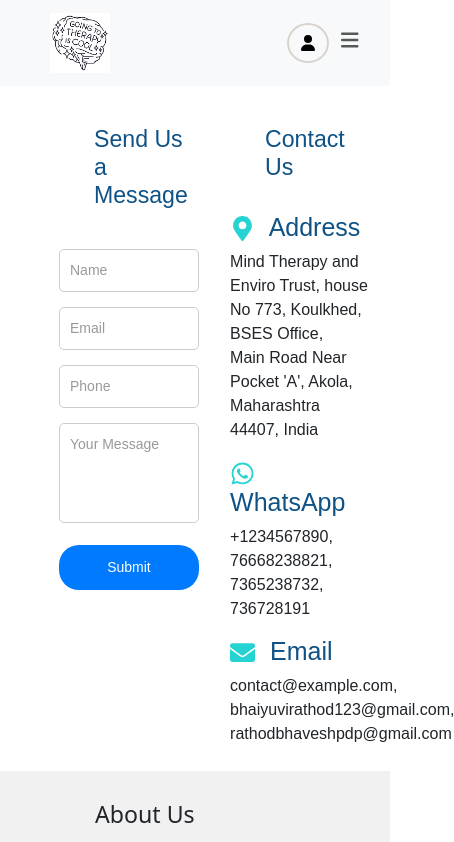
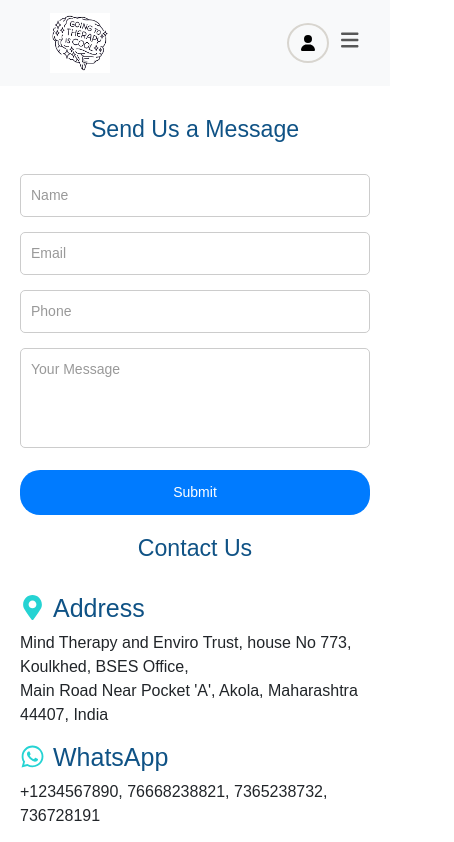
Before and after one commit to prathameshkhandare/Connectcounsellor, a React (Vite) app in the folder Client/: page /contact in a window 390 px wide. Shown: the top 842 px of the page, 454 px wide, since content can reach past the window. Built offline with nearby package versions, Linux system fonts and the light colour scheme; no server answers.

Commit message:
Update Aboutus and Contactus components and styles, add images

```diff
--- a/Client/src/Components/Stylesheets/Aboutus.css
+++ b/Client/src/Components/Stylesheets/Aboutus.css
@@ -7,33 +7,75 @@
 .slogan-section {
   text-align: center;
   margin-bottom: 40px;
+  margin-top: 20px;
 }
 
 .aboutus-section {
   display: flex;
-    margin-bottom: 40px;
+  flex-wrap: wrap;
+  margin-bottom: 60px;
 }
 
-  .aboutus-left {
-    flex: 1;
-    padding-right: 20px;
+.aboutus-left, .aboutus-right {
+  flex: 1 1 100%;
+  padding: 20px;
 }
 
-  .aboutus-right {
-    flex: 1;
-    padding-left: 20px;
-  }
-
-  .aboutus-right img {
+.aboutus-left-img, .aboutus-right-img {
   width: 100%;
   max-width: 100%;
   height: auto;
+  margin: 0 auto;
+  display: block;
 }
 
 .aboutus-section h3 {
   color: #0f5285;
+
 }
 
 .aboutus-section p {
   line-height: 1.6;
+  text-align: justify;
+  margin: 0 auto;
+  width: 80%;
 }
+
+.thought-section {
+  background-color: #f0f0f0; /* Different background color */
+  padding: 80px 60px;
+  text-align: center;
+  height: 300px;
+
+  margin-top: 40px;
+}
+
+.thought-section p {
+  font-size: 1.2em;
+  line-height: 1.6;
+  margin: 0;
+}
+
+/* Responsive Styles */
+@media (min-width: 768px) {
+  .aboutus-section {
+    flex-wrap: nowrap;
+  }
+
+  .aboutus-left, .aboutus-right {
+    flex: 1;
+  }
+
+  .aboutus-left-img, .aboutus-right-img {
+    width: 80%;
+    height: 350px;
+  }
+
+  .aboutus-section h3 {
+    margin-left: 30px;
+  }
+
+  .aboutus-section p {
+    margin-left: 30px;
+  }
+}
--- a/Client/src/Components/Stylesheets/Contactus.css
+++ b/Client/src/Components/Stylesheets/Contactus.css
@@ -1,43 +1,25 @@
 .contact-container {
   display: flex;
+  flex-wrap: wrap;
   justify-content: space-between;
   padding: 20px;
-    margin-left: 10%;
-    margin-top: 20px;
+  margin: 0 auto;
   font-family: "Source Serif Pro", sans-serif;
+  max-width: 1200px;
 }
 
-  .contact-form-container {
-    width: 45%;
+.contact-form-container,
+.contact-info {
+  width: 100%;
+  max-width: 45%;
+  margin: 10px auto;
 }
 
-  .contact-info {
-    width: 45%;
-  }
-
-  .send-msg-heading {
-    color: #0f5285;
-    margin: 0 0 40px 0;
-    margin-left: 25%;
-  }
-
-  .contact-info h3 {
-    color: #0f5285;
-    display: flex;
-    align-items: center;
-  }
-
-  .contact-info h4 {
-    color: #0f5285;
-    font-family: "Source Serif Pro", sans-serif;
-    font-size: 25px;
-    margin-top: 15px;
-  }
-
+.send-msg-heading,
 .contactus-heading {
   color: #0f5285;
   margin: 0 0 30px 0;
-    margin-left: 25%;
+  text-align: center;
 }
 
 .contact-form-group {
@@ -83,6 +65,15 @@
   margin-bottom: 20px;
 }
 
+.contact-info h4 {
+  color: #0f5285;
+  font-family: "Source Serif Pro", sans-serif;
+  font-size: 25px;
+  margin-top: 15px;
+  display: flex;
+  align-items: center;
+}
+
 .contact-info p {
   margin: 5px 0;
 }
@@ -92,3 +83,11 @@
   vertical-align: middle;
   color: #25d3d3;
 }
+
+/* Responsive Styles */
+@media (max-width: 768px) {
+  .contact-form-container,
+  .contact-info {
+    max-width: 100%;
+  }
+}
```
Also changed, not shown: Client/src/assets/Img/aboutus-img1.jpg (added), Client/src/assets/Img/aboutus-img2.jpg (added). Lines whose indentation alone changed are shown as unchanged.
